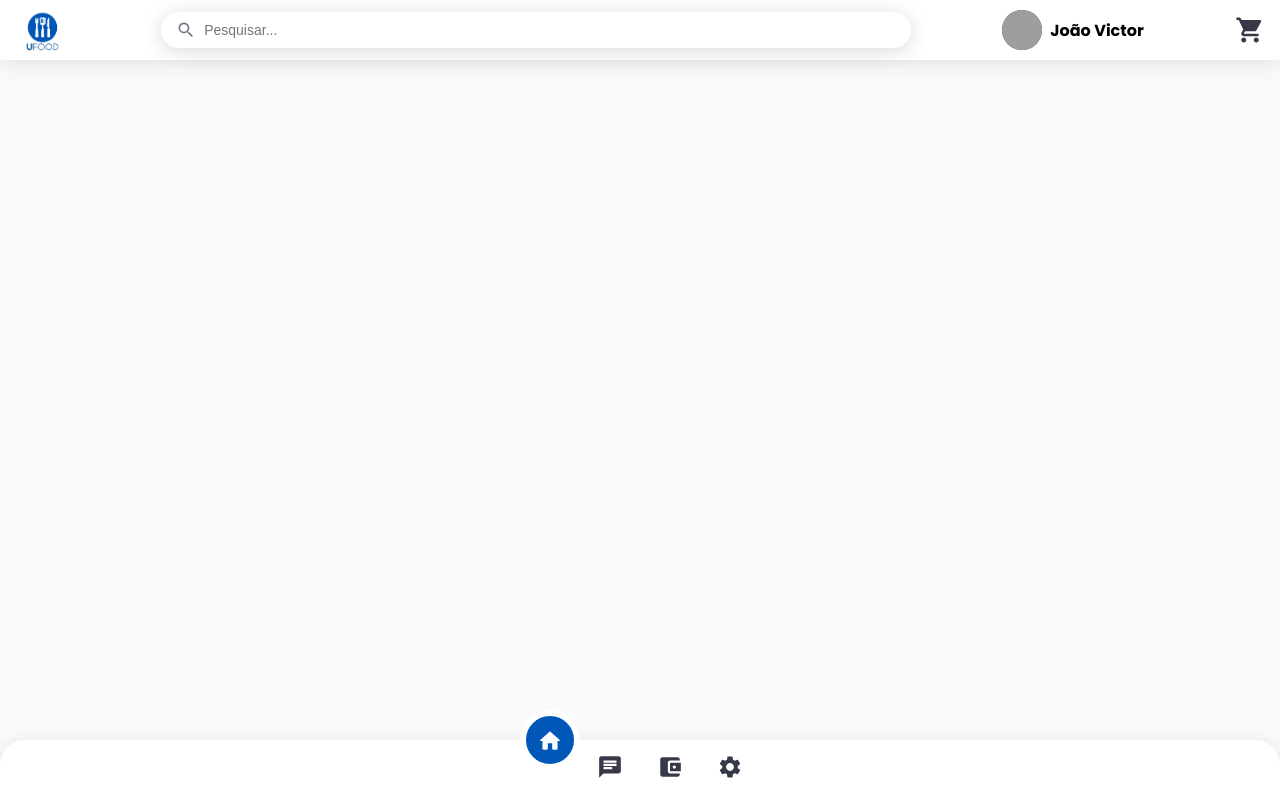
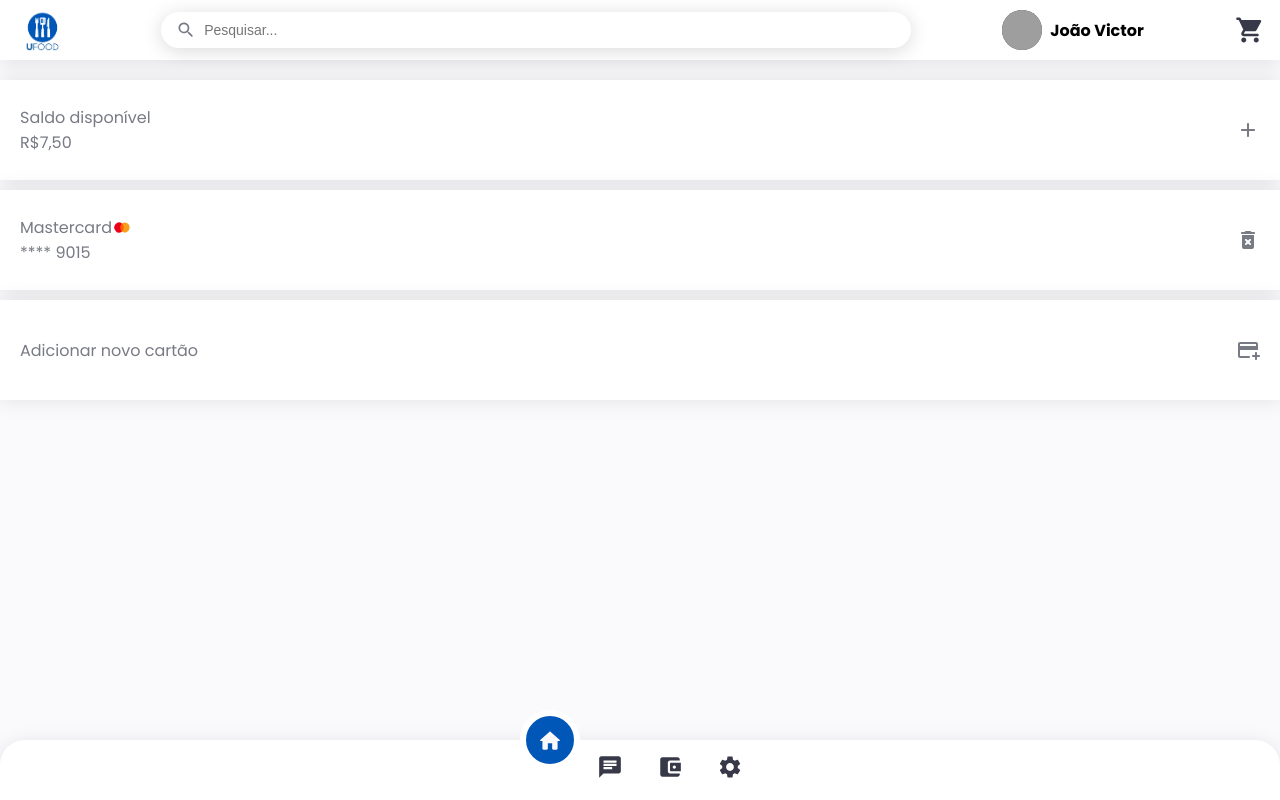
Before and after one commit to JvPedrosa/food-delivery, a React (Create React App) app: page /wallet in a window 1280 px wide. Before the commit this address had no page. Built offline with nearby package versions, Linux system fonts and the light colour scheme; grey boxes are pictures that could not be loaded.

Commit message:
carteira

```diff
--- a/src/App.css
+++ b/src/App.css
@@ -744,7 +744,7 @@ main {
   align-items: center;
   justify-content: space-between;
   background-color: #fff;
-  box-shadow: 0px 0px 20px rgba(0, 0, 0, 0.15);
+  box-shadow: 0px 0px 20px rgba(0, 0, 0, 0.1);
   width: 100%;
   padding: 5px 0;
 }
@@ -820,6 +820,39 @@ main {
   background-color: #f1f1f1;
 }
 
+.wallet {
+  width: 100%;
+  margin: 10px 0;
+  color: #787a84;
+}
+
+.wallet > div {
+  height: 100px;
+  width: 100%;
+  background-color: #fff;
+  display: flex;
+  align-items: center;
+  justify-content: space-between;
+  padding: 5px 20px;
+  margin: 10px 0;
+  box-shadow: 0px 0px 20px rgba(0, 0, 0, 0.1);
+}
+
+.wallet > div > div {
+  display: flex;
+  flex-direction: column;
+  justify-content: center;
+}
+
+.wallet p {
+  display: flex;
+  align-items: center;
+}
+
+.wallet img {
+  width: 20px;
+}
+
 @media screen and (min-width: 650px){
   .rowContainer{
     justify-content: space-between;
--- a/src/components/Content.jsx
+++ b/src/components/Content.jsx
@@ -1,6 +1,7 @@
 import React from 'react'
 import { Routes, Route } from 'react-router-dom'
 import Home from '../pages/Home'
+import Wallet from '../pages/Wallet';
 import Chat from './../pages/Chat';
 import ChatPedido from './../pages/ChatPedido';
 
@@ -11,6 +12,7 @@ const Content = () => {
         <Route path='/' exact element={<Home />} />
         <Route path='/chat' exact element={<Chat />} />
         <Route path='/chat/:id' exact element={<ChatPedido />} />
+        <Route path='/wallet' exact element={<Wallet />} />
       </Routes>
     </main>
   )
--- /dev/null
+++ b/src/pages/Wallet.jsx
@@ -0,0 +1,38 @@
+import { AddCardRounded, AddRounded, DeleteForeverRounded } from '@mui/icons-material'
+import React from 'react'
+import logoMaster from '../components/images/mastercard.svg'
+
+const Wallet = () => {
+  return (
+    <div className='wallet'>
+      <div className='saldo'>
+        <div>
+          <p>Saldo disponível</p>
+          <p>R$7,50</p>
+        </div>
+        <div>
+          <AddRounded />
+        </div>
+      </div>
+      <div className='cartao'>
+        <div>
+          <p>Mastercard <img src={logoMaster} alt='logo-master' /></p>
+          <p>**** 9015</p>
+        </div>
+        <div>
+          <DeleteForeverRounded />
+        </div>
+      </div>
+      <div className='addCartao'>
+        <div>
+          <p>Adicionar novo cartão</p>
+        </div>
+        <div>
+          <AddCardRounded />
+        </div>
+      </div>
+    </div>
+  )
+}
+
+export default Wallet
```
Also changed, not shown: src/components/images/mastercard.svg (added).
